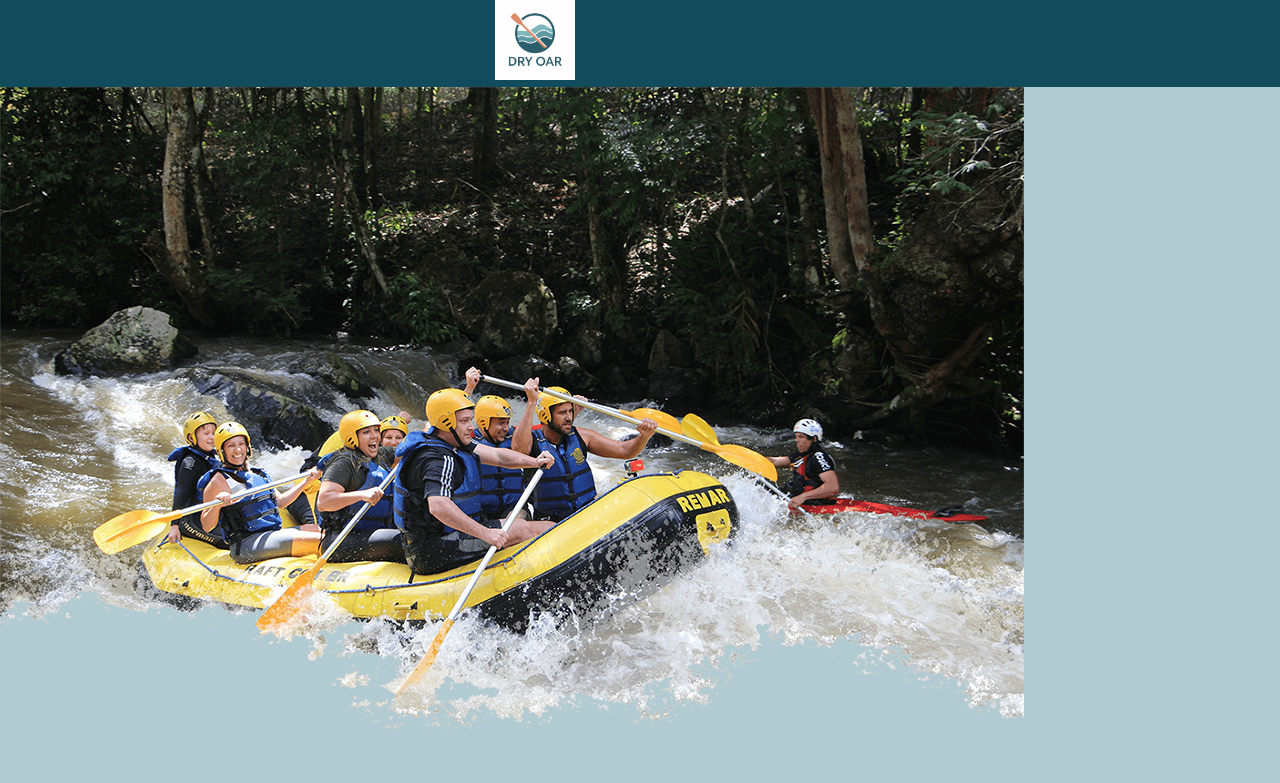
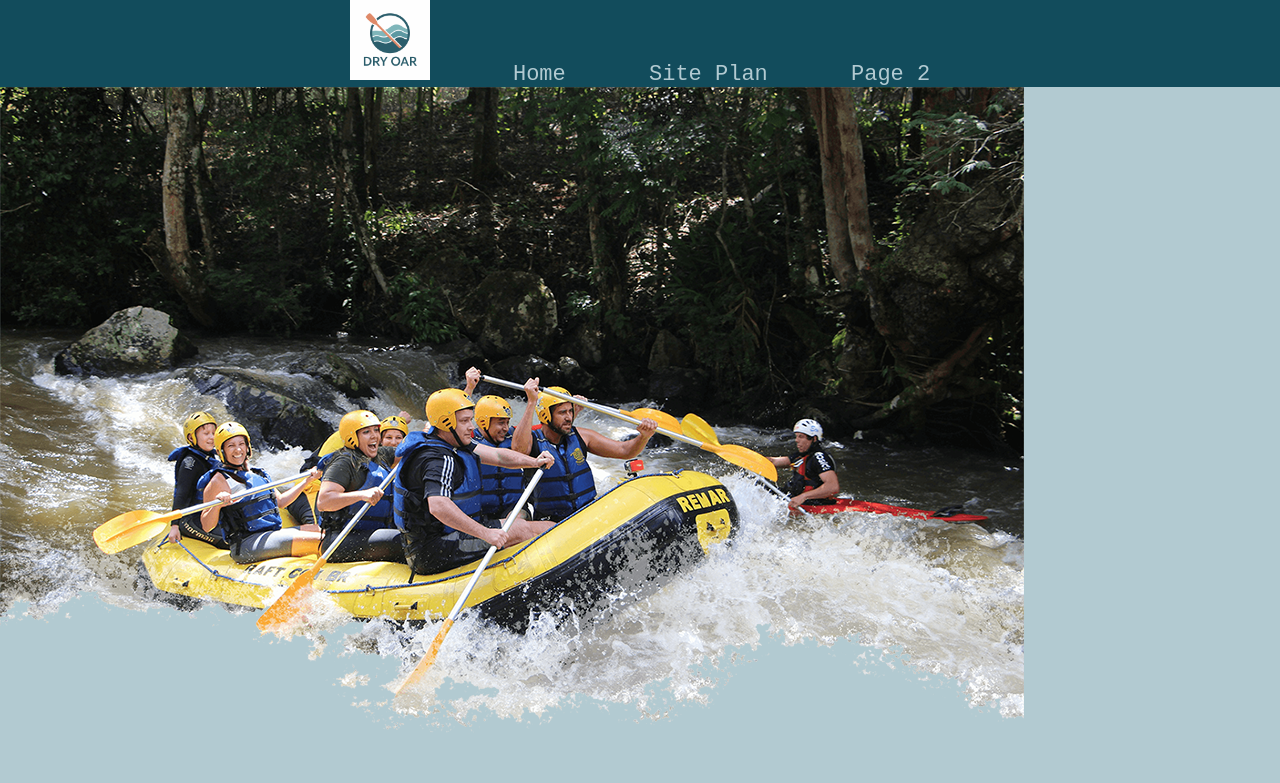
Before and after one commit to harleywolfley/wdd130, a plain HTML site: page wwr/index.html in a window 1280 px wide. Shown: the top 783 px of the page. Drawn offline with Linux system fonts and the light colour scheme; a web font is replaced by a local one.

Commit message:
modified:   wwr/index.html

```diff
--- a/wwr/index.html
+++ b/wwr/index.html
@@ -13,9 +13,9 @@
                 <a href="index.html" id="logo_link">
                     <img class="logo" src="images/dry_oar_logo.png" alt="Dry Oar Logo">
                 </a>
-                <a></a>
-                <a></a>
-                <a></a>
+                <a href="index.html">Home</a>
+                <a href="#">Site Plan</a>
+                <a href="#">Page 2</a>
             </nav>
         </header>
             <div id="hero">
```
